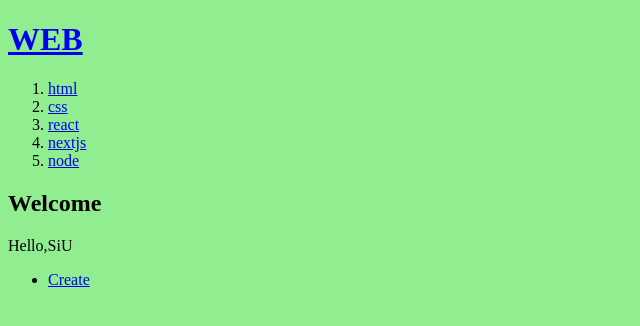
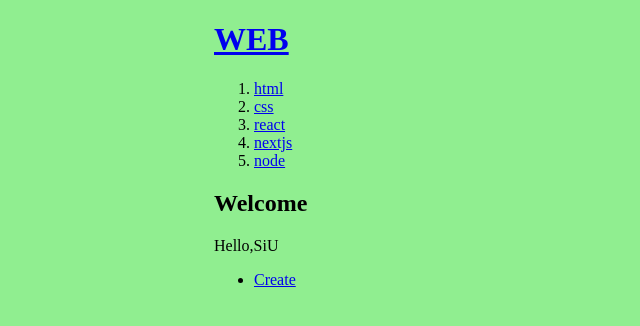
Before and after one commit to siu2388/elice_AI7, a Next.js app in the folder 06-react/0403next/: page / in a window 1280 px wide. Shown: the top 326 px of the page, without its empty margins (0-640 px from the left). Built offline with nearby package versions, Linux system fonts and the light colour scheme; data requests are answered from the project's data file.

Commit message:
ui라이브러리 적용법

```diff
--- a/06-react/0403next/components/layout.js
+++ b/06-react/0403next/components/layout.js
@@ -1,6 +1,8 @@
 import Link from "next/link";
 import { useRouter } from "next/router";
 import { useEffect, useReducer, useState } from "react";
+import Container from "@mui/material/Container";
+
 export default function Layout({ children }) {
   const [topics, setTopics] = useState([]);
   const router = useRouter();
@@ -50,7 +52,7 @@ export default function Layout({ children }) {
   }
 
   return (
-    <>
+    <Container maxWidth="md">
       <h1>
         <Link href="/">WEB</Link>
       </h1>
@@ -62,6 +64,6 @@ export default function Layout({ children }) {
         </li>
         {contextUI}
       </ul>
-    </>
+    </Container>
   );
 }
--- a/06-react/0403next/package.json
+++ b/06-react/0403next/package.json
@@ -10,6 +10,9 @@
     "server": "npx json-server --port 9999 --watch db.json"
   },
   "dependencies": {
+    "@emotion/react": "^11.10.6",
+    "@emotion/styled": "^11.10.6",
+    "@mui/material": "^5.11.16",
     "eslint": "8.37.0",
     "eslint-config-next": "13.2.4",
     "next": "13.2.4",
```
Also changed, not shown: 1 other file (tests, documents, lock files or other folders).
